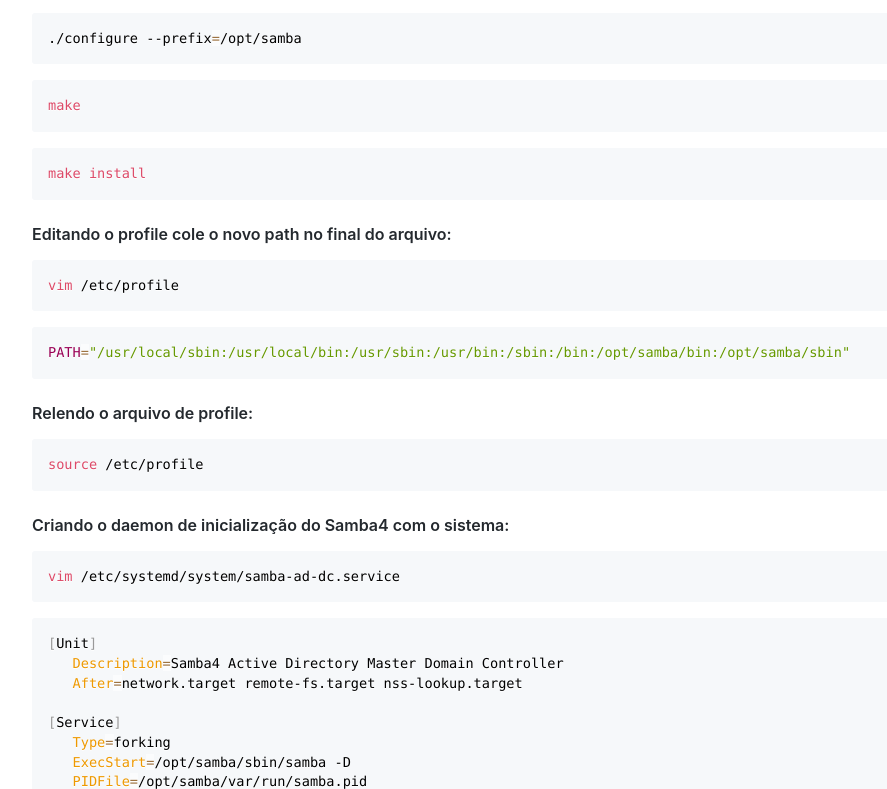
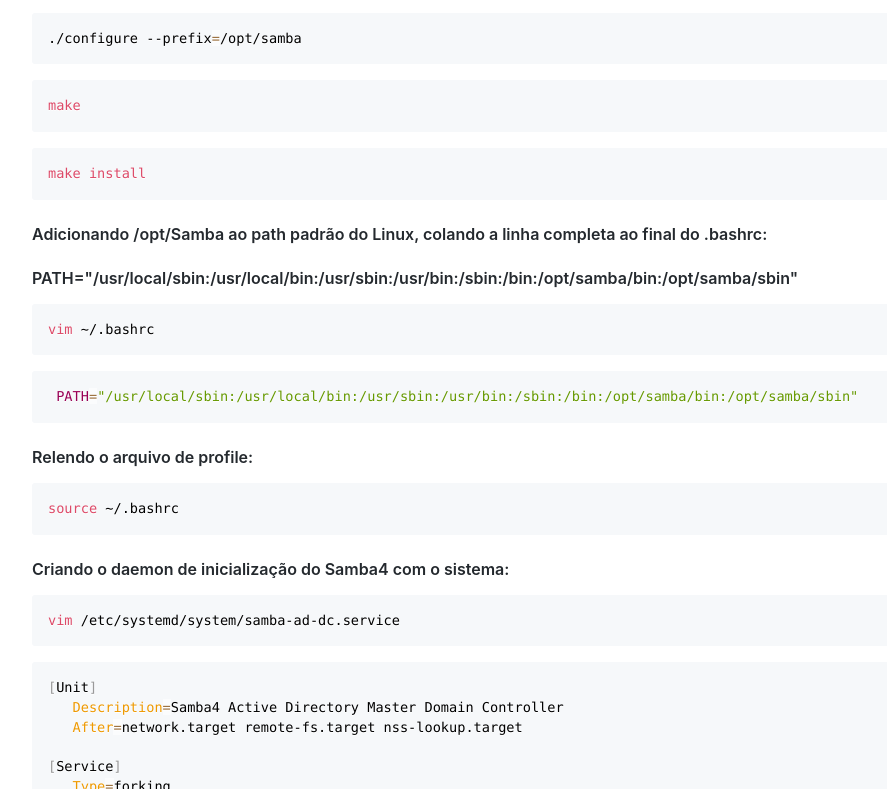
Before and after one commit to educharquero/samba4, a plain HTML site: page index.html in a window 1280 px wide. Shown: the part 2011-2800 px from the top of the page, without its empty margins (163-1050 px from the left). Drawn offline with Linux system fonts and the light colour scheme.

Commit message:
Update index.html

```diff
--- a/index.html
+++ b/index.html
@@ -1267,7 +1267,7 @@ fileserver <span class="token operator">=</span> Servidor de Arquivos</code></pr
 <pre><code class="fenced-code-block language-bash">dc01</code></pre>
 <pre><code class="fenced-code-block language-bash"><span class="token function">hostname</span> -f</code></pre>
 <h4 class="atx" id="configurando-o-arquivo-de-hosts">Configurando o arquivo de hosts:</h4>
-<pre><code class="fenced-code-block language-bash"><span class="token function">vim</span> /etc/hosts.conf</code></pre>
+<pre><code class="fenced-code-block language-bash"><span class="token function">vim</span> /etc/hosts</code></pre>
 <pre><code class="fenced-code-block language-bash">  .0.0.1           localhost
   <span class="token number">127.0</span>.1.1        dc01.esharknet.edu       dc01
   <span class="token number">192.168</span>.70.150   fileserver.esharknet.edu fileserver
@@ -1297,11 +1297,12 @@ fileserver <span class="token operator">=</span> Servidor de Arquivos</code></pr
 <pre><code class="fenced-code-block language-bash">./configure --prefix<span class="token operator">=</span>/opt/samba</code></pre>
 <pre><code class="fenced-code-block language-bash"><span class="token function">make</span></code></pre>
 <pre><code class="fenced-code-block language-bash"><span class="token function">make</span> <span class="token function">install</span></code></pre>
-<h4 class="atx" id="editando-o-profile-cole-o-novo-path-no-final-do-arquivo">Editando o profile cole o novo path no final do arquivo:</h4>
-<pre><code class="fenced-code-block language-bash"><span class="token function">vim</span> /etc/profile</code></pre>
-<pre><code class="fenced-code-block language-bash"><span class="token assign-left variable"><span class="token environment constant">PATH</span></span><span class="token operator">=</span><span class="token string">"/usr/local/sbin:/usr/local/bin:/usr/sbin:/usr/bin:/sbin:/bin:/opt/samba/bin:/opt/samba/sbin"</span></code></pre>
+<h4 class="atx" id="adicionando-optsamba-ao-path-padrao-do-linux-colando-a-linha-completa-ao-final-do-bashrc">Adicionando /opt/Samba ao path padrão do Linux, colando a linha completa ao final do .bashrc:</h4>
+<h4 class="atx" id="pathandquotusrlocalsbinusrlocalbinusrsbinusrbinsbinbinoptsambabinoptsambasbinandquot">PATH="/usr/local/sbin:/usr/local/bin:/usr/sbin:/usr/bin:/sbin:/bin:/opt/samba/bin:/opt/samba/sbin"</h4>
+<pre><code class="fenced-code-block language-bash"><span class="token function">vim</span> ~/.bashrc</code></pre>
+<pre><code class="fenced-code-block language-bash"> <span class="token assign-left variable"><span class="token environment constant">PATH</span></span><span class="token operator">=</span><span class="token string">"/usr/local/sbin:/usr/local/bin:/usr/sbin:/usr/bin:/sbin:/bin:/opt/samba/bin:/opt/samba/sbin"</span></code></pre>
 <h4 class="atx" id="relendo-o-arquivo-de-profile">Relendo o arquivo de profile:</h4>
-<pre><code class="fenced-code-block language-bash"><span class="token builtin class-name">source</span> /etc/profile</code></pre>
+<pre><code class="fenced-code-block language-bash"><span class="token builtin class-name">source</span> ~/.bashrc</code></pre>
 <h4 class="atx" id="criando-o-daemon-de-inicializacao-do-samba4-com-o-sistema">Criando o daemon de inicialização do Samba4 com o sistema:</h4>
 <pre><code class="fenced-code-block language-bash"><span class="token function">vim</span> /etc/systemd/system/samba-ad-dc.service</code></pre>
 <pre><code class="fenced-code-block language-bash"><span class="token punctuation">[</span>Unit<span class="token punctuation">]</span>
@@ -1331,7 +1332,7 @@ fileserver <span class="token operator">=</span> Servidor de Arquivos</code></pr
 <pre><code class="fenced-code-block language-bash">systemctl restart ntpd</code></pre>
 <pre><code class="fenced-code-block language-bash">ntpq -p</code></pre>
 <h4 class="atx" id="provisionando-o-novo-dominio-suportado-pelo-dc01">Provisionando o novo domínio suportado pelo dc01:</h4>
-<pre><code class="fenced-code-block language-bash">samba-tool domain provision --realm<span class="token operator">=</span>esharknet.edu --domain<span class="token operator">=</span>esharknet --dns-backend<span class="token operator">=</span>SAMBA_INTERNAL --adminpass<span class="token operator">=</span>P@ssw0rd --server-role<span class="token operator">=</span>dc --use-rfc2307 --option<span class="token operator">=</span>”interfaces<span class="token operator">=</span>lo enp1s0” --option<span class="token operator">=</span>”bind interfaces <span class="token assign-left variable">only</span><span class="token operator">=</span>yes”</code></pre>
+<pre><code class="fenced-code-block language-bash">samba-tool domain provision --realm<span class="token operator">=</span>esharknet.edu --domain<span class="token operator">=</span>esharknet --dns-backend<span class="token operator">=</span>SAMBA_INTERNAL --adminpass<span class="token operator">=</span>P@ssw0rd --server-role<span class="token operator">=</span>dc --use-rfc2307</code></pre>
 <h4 class="atx" id="habilitando-o-daemon-pra-subir-no-boot-do-sistema">Habilitando o daemon pra subir no boot do sistema:</h4>
 <pre><code class="fenced-code-block language-bash">systemctl daemon-reload</code></pre>
 <pre><code class="fenced-code-block language-bash">systemctl <span class="token builtin class-name">enable</span> samba-ad-dc.service</code></pre>
```
